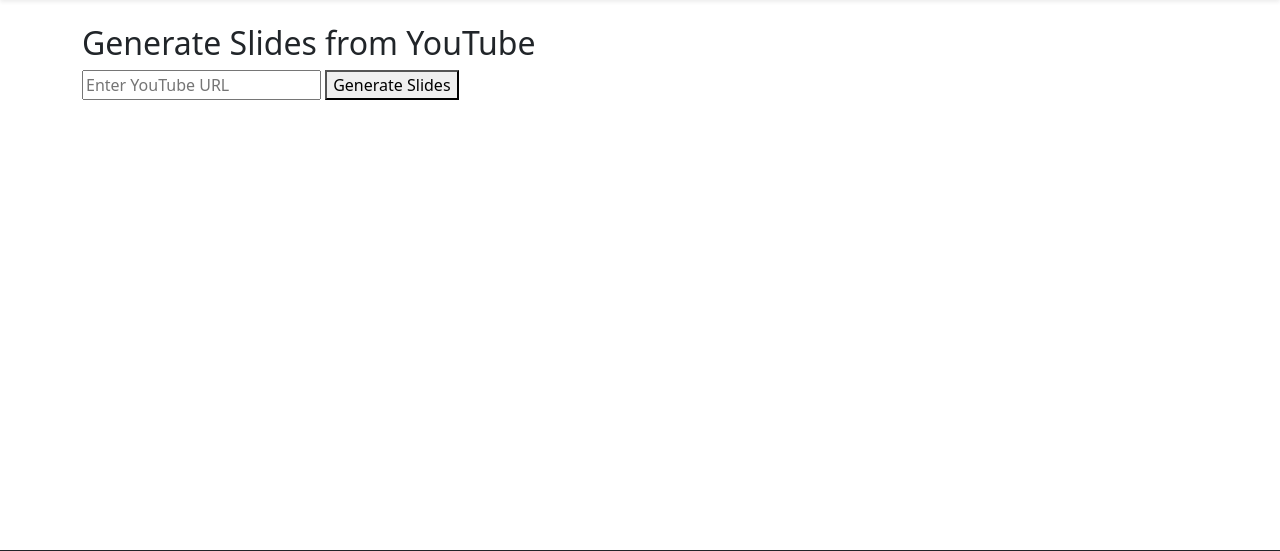
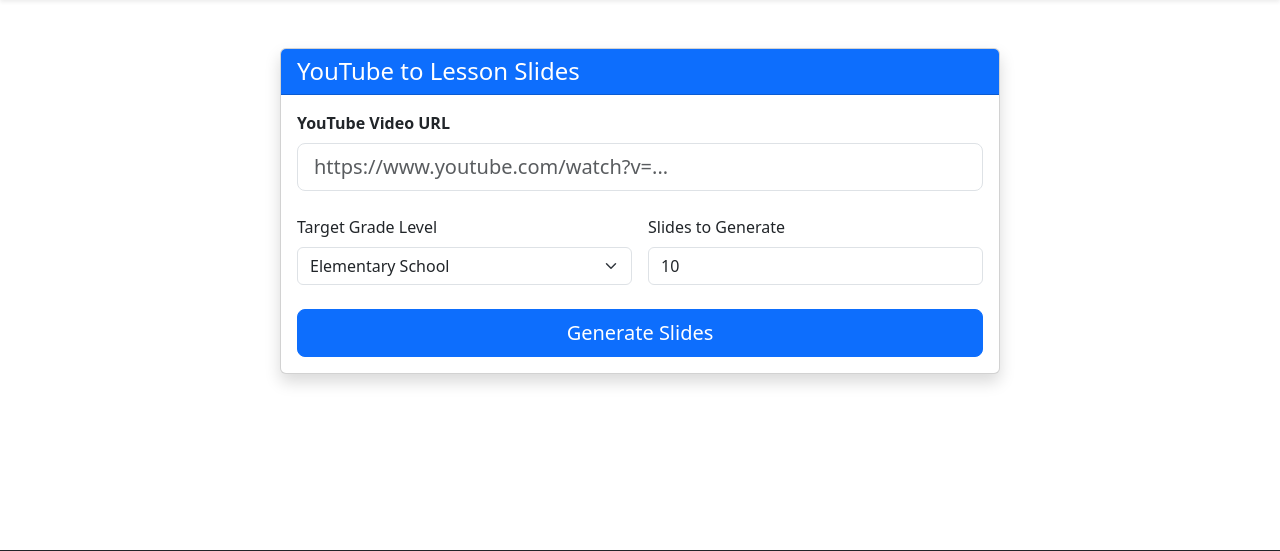
Before and after one commit to waynetboote/revaise, a Flask app: template templates/youtube.html in a window 1280 px wide. Shown: the part 66-617 px from the top of the page. Run offline with Flask 3, Linux system fonts and the light colour scheme; the template is opened without the code that fills it, so the values that code supplies are empty; some libraries are stand-ins or nearby versions.

Commit message:
Update youtube.html

```diff
--- a/templates/youtube.html
+++ b/templates/youtube.html
@@ -1,42 +1,127 @@
 {% extends "base.html" %}
 
-{% block title %}YouTube to Slides{% endblock %}
+{% block title %}YouTube to Slides Converter{% endblock %}
 
 {% block content %}
-<div class="w3-card w3-padding-32">
-  <h2 class="w3-center">Generate Slides from YouTube</h2>
-  <form id="summaryForm">
-    <input type="text" name="youtube_url" placeholder="Enter YouTube URL" class="w3-input w3-border" required>
-    <button type="submit" class="w3-button w3-blue w3-round-large w3-margin-top">Generate Slides</button>
-  </form>
-  <p id="errorMessage" class="w3-text-red"></p>
+<div class="container mt-4">
+  <div class="row justify-content-center">
+    <div class="col-lg-8">
+      <div class="card shadow">
+        <div class="card-header bg-primary text-white">
+          <h2 class="h4 mb-0">YouTube to Lesson Slides</h2>
+        </div>
+
+        <div class="card-body">
+          <form id="youtubeForm" novalidate>
+            <div class="mb-4">
+              <label for="youtubeUrl" class="form-label fw-bold">YouTube Video URL</label>
+              <input type="url" class="form-control form-control-lg"
+                     id="youtubeUrl" name="youtube_url"
+                     placeholder="https://www.youtube.com/watch?v=..."
+                     pattern="^(https?\:\/\/)?(www\.)?(youtube\.com|youtu\.?be)\/.+"
+                     required>
+              <div class="invalid-feedback">
+                Please enter a valid YouTube URL
+              </div>
+            </div>
+
+            <div class="row g-3 mb-4">
+              <div class="col-md-6">
+                <label for="gradeLevel" class="form-label">Target Grade Level</label>
+                <select class="form-select" id="gradeLevel" name="grade_level">
+                  <option value="elementary">Elementary School</option>
+                  <option value="middle">Middle School</option>
+                  <option value="high">High School</option>
+                  <option value="college">College Level</option>
+                </select>
+              </div>
+              <div class="col-md-6">
+                <label for="slideCount" class="form-label">Slides to Generate</label>
+                <input type="number" class="form-control"
+                       id="slideCount" name="slide_count"
+                       min="5" max="20" value="10">
+              </div>
+            </div>
+
+            <button type="submit" class="btn btn-primary btn-lg w-100">
+              <span class="submit-text">Generate Slides</span>
+              <span class="spinner-border spinner-border-sm d-none"
+                    role="status" aria-hidden="true"></span>
+            </button>
+          </form>
+        </div>
+      </div>
+
+      <!-- Results Section -->
+      <div id="resultsSection" class="mt-4 d-none">
+        <div class="card shadow">
+          <div class="card-body">
+            <h3 class="h5 mb-3">Generated Content</h3>
+            <div id="previewArea" class="border p-3 mb-3"></div>
+            <div class="d-grid gap-2 d-md-flex justify-content-md-end">
+              <button class="btn btn-success" id="downloadPPT">
+                <i class="bi bi-file-ppt me-2"></i>Download PPT
+              </button>
+              <button class="btn btn-google" id="exportGoogle">
+                <i class="bi bi-google me-2"></i>Export to Google Slides
+              </button>
+            </div>
+          </div>
+        </div>
+      </div>
+    </div>
+  </div>
 </div>
 {% endblock %}
 
 {% block scripts %}
 <script>
-document.getElementById("summaryForm").addEventListener("submit", function(event) {
-  event.preventDefault();
-  document.getElementById("errorMessage").innerText = "";
-  const youtubeUrl = event.target.youtube_url.value;
-  fetch("/generate_summary", {
-    method: "POST",
-    headers: { "Content-Type": "application/json" },
-    body: JSON.stringify({ youtube_url: youtubeUrl })
-  })
-  .then(response => {
-    if (!response.ok) {
-      return response.json().then(errData => { throw new Error(errData.error || "Network response was not OK"); });
-    }
-    return response.json();
-  })
-  .then(data => {
-    console.log("Data received:", data);
-    // Display results as needed—for example, you might show links or status messages.
-  })
-  .catch(error => {
-    document.getElementById("errorMessage").innerText = "Error: " + error.message;
-  });
+document.getElementById('youtubeForm').addEventListener('submit', async (e) => {
+  e.preventDefault();
+
+  const form = e.target;
+  const submitBtn = form.querySelector('button[type="submit"]');
+  const spinner = submitBtn.querySelector('.spinner-border');
+  const submitText = submitBtn.querySelector('.submit-text');
+
+  if (!form.checkValidity()) {
+    form.classList.add('was-validated');
+    return;
+  }
+
+  try {
+    submitText.textContent = 'Processing...';
+    spinner.classList.remove('d-none');
+    submitBtn.disabled = true;
+
+    const response = await fetch('/generate_summary', {
+      method: 'POST',
+      headers: { 'Content-Type': 'application/json' },
+      body: JSON.stringify({
+        youtube_url: form.youtubeUrl.value,
+        grade_level: form.gradeLevel.value,
+        slide_count: form.slideCount.value
+      })
+    });
+
+    if (!response.ok) throw new Error(await response.text());
+
+    const data = await response.json();
+    document.getElementById('previewArea').innerHTML =
+      `<h4>${data.summary.split('\n')[0]}</h4>` +
+      `<ul>${data.summary.split('\n').slice(1).map(line =>
+        `<li>${line.replace('- ', '')}</li>`).join('')}</ul>`;
+
+    document.getElementById('resultsSection').classList.remove('d-none');
+    window.scrollTo({ top: document.getElementById('resultsSection').offsetTop, behavior: 'smooth' });
+
+  } catch (error) {
+    showToast(`Error: ${error.message}`, 'danger');
+  } finally {
+    submitText.textContent = 'Generate Slides';
+    spinner.classList.add('d-none');
+    submitBtn.disabled = false;
+  }
 });
 </script>
 {% endblock %}
```
